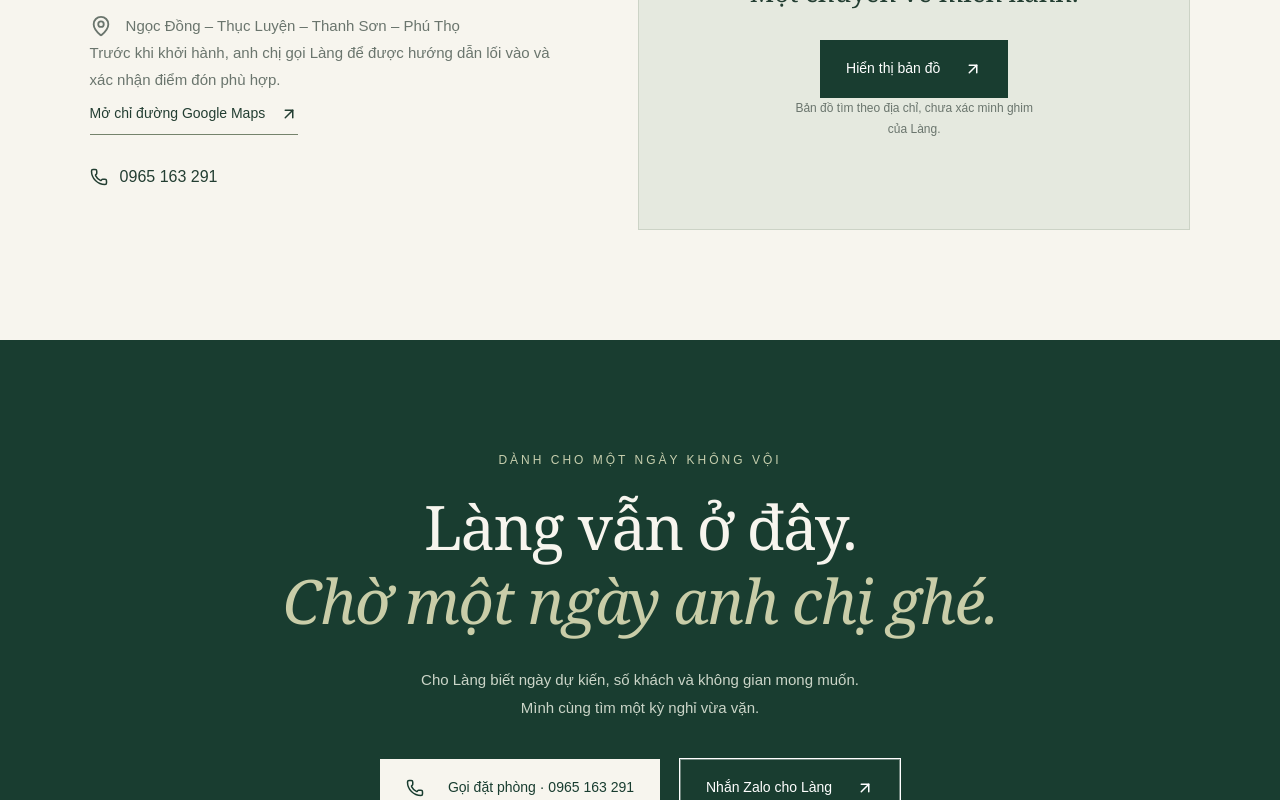
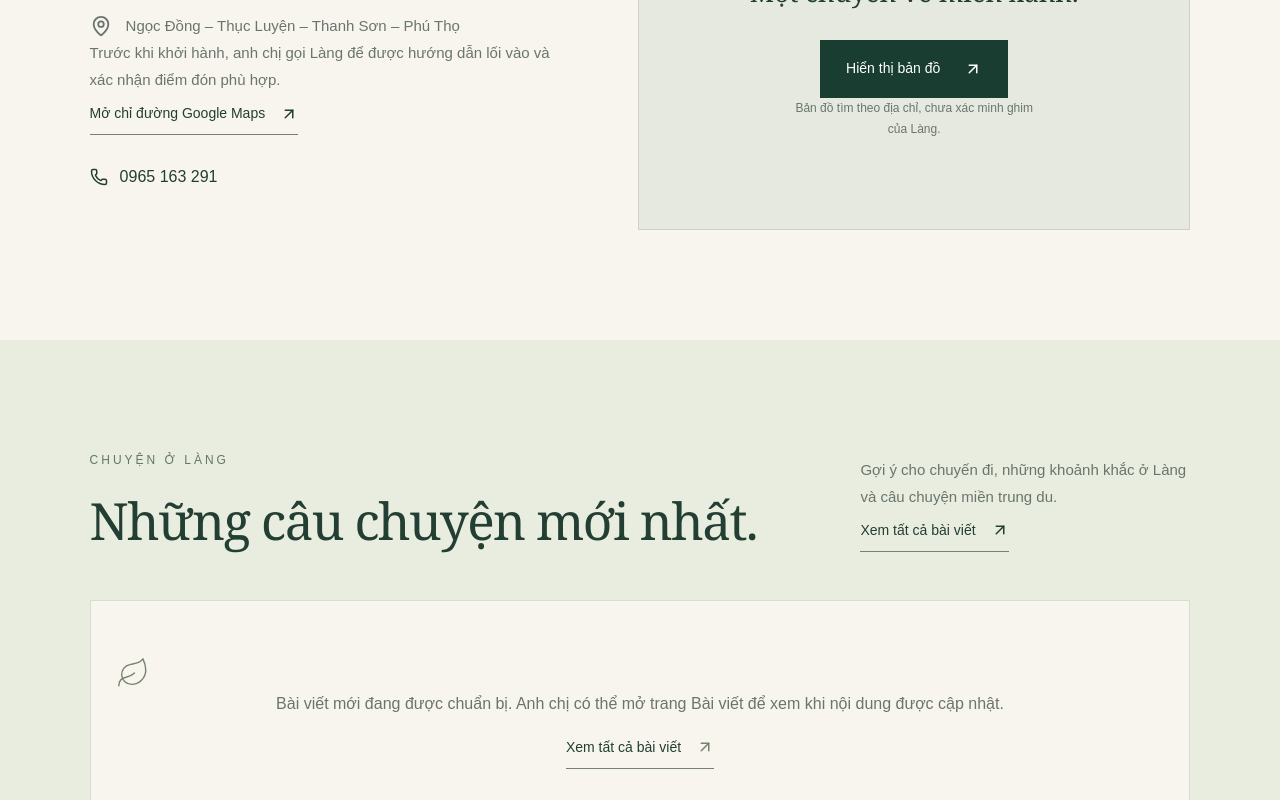
Before and after one commit to cuongdcco-droid/lang-ngoc-dong-retreat, a Next.js app: page / in a window 1280 px wide. Shown: the part 11200-12000 px from the top of the page. Built offline with nearby package versions, Linux system fonts and the light colour scheme; no server answers.

Commit message:
Update Site source

```diff
--- a/app/public-site.tsx
+++ b/app/public-site.tsx
@@ -23,6 +23,7 @@ function Story({scenes,copy}:{scenes:SiteContent["scenes"];copy:SiteContent["cop
 }
 export default function Home({preview=false,initialContent}:{preview?:boolean;initialContent?:SiteContent}){
  const {content,error}=useSiteContent(preview,initialContent);const {copy,media,rooms,scenes,gallery,address}=content;const mapQuery=encodeURIComponent(address);const experiences=content.experiences.map((item,i)=>({...item,icon:experienceDefaults[i%experienceDefaults.length].icon}));
+ const posts=content.posts.filter(post=>preview||post.published).slice().sort((a,b)=>b.date.localeCompare(a.date)).slice(0,3);
  const reduced=useReducedMotion();const [menu,setMenu]=useState(false);const [selected,setSelected]=useState<number|null>(null);const [map,setMap]=useState(false);const [videoPaused,setVideoPaused]=useState(false);const videoRef=useRef<HTMLVideoElement>(null);const galleryDialog=useRef<HTMLDialogElement>(null);const closeButton=useRef<HTMLButtonElement>(null);
  const heroRef=useRef<HTMLElement>(null);const {scrollYProgress}=useScroll({target:heroRef,offset:['start start','end start']});const y=useTransform(scrollYProgress,[0,1],['0%','20%']);
  useEffect(()=>{if(selected!==null){galleryDialog.current?.showModal();document.body.style.overflow='hidden';}else{galleryDialog.current?.close();document.body.style.overflow='';}return()=>{document.body.style.overflow='';};},[selected]);
@@ -39,8 +40,9 @@ export default function Home({preview=false,initialContent}:{preview?:boolean;in
  <section id="gallery" className="section gallery"><Reveal className="section-heading"><div><p className="eyebrow green">{copy.gallery_1}</p><h2>{copy.gallery_2}</h2></div><p>{copy.gallery_3}</p></Reveal><div className="gallery-grid">{gallery.map((item,i)=><button key={i} className={`gallery-item gallery-${i}`} onClick={()=>setSelected(i)} aria-label={`Mở ảnh: ${item.caption}`}><img src={item.src} alt={item.alt} loading="lazy"/><span>{item.caption}<ArrowUpRight size={18}/></span>{item.illustrative&&<small>{copy.gallery_4}</small>}</button>)}</div></section>
  <section id="reviews" className="section reviews"><Quote size={38} strokeWidth={1}/><p className="eyebrow green">{copy.reviews_1}</p><h2>{copy.reviews_2}<br/>{copy.reviews_3}</h2><p>{copy.reviews_4}<br/>{copy.reviews_5}</p><span className="review-rule"/><p className="review-note">{copy.reviews_6}<a href={content.contact.zalo} target="_blank" rel="noreferrer">{copy.reviews_7}<ArrowUpRight size={14}/></a>{copy.reviews_8}</p></section>
  <section id="location" className="section location"><Reveal className="location-copy"><p className="eyebrow green">{copy.location_1}</p><h2>{copy.location_2}<br/>{copy.location_3}<em>{copy.location_4}</em></h2><p className="address"><MapPin size={22}/><span>{address}</span></p><p>{copy.location_5}</p><a className="dark-link" href={content.contact.googleMaps||`https://www.google.com/maps/search/?api=1&query=${mapQuery}`} target="_blank" rel="noreferrer">{copy.location_6}<ArrowUpRight size={18}/></a><a className="location-phone" href={`tel:${content.contact.phone.replace(/[^+\d]/g,'')}`}><Phone size={18}/>{content.contact.phone}</a></Reveal><div className="map-panel">{map?<iframe title="Bản đồ tìm kiếm Ngọc Đồng, Thục Luyện, Thanh Sơn, Phú Thọ" src={`https://maps.google.com/maps?q=${mapQuery}&z=13&output=embed`} loading="lazy" referrerPolicy="no-referrer-when-downgrade" allowFullScreen/>:<div className="map-placeholder"><MapPin size={42} strokeWidth={1}/><span className="eyebrow">{copy.location_8}</span><h3>{copy.location_9}</h3><button className="button forest" onClick={()=>setMap(true)}>{copy.location_10}<ArrowUpRight size={18}/></button><p>{copy.location_11}</p></div>}</div></section>
+ <div id="blog" className="section blog-home"><Reveal className="section-heading"><div><p className="eyebrow green">{copy.blog_1}</p><h2>{copy.blog_2}</h2></div><div><p>{copy.blog_3}</p><a className="dark-link" href={preview?"/blog/?preview=1":"/blog/"}>{copy.blog_4}<ArrowUpRight size={18}/></a></div></Reveal>{posts.length?<div className="blog-home-grid">{posts.map(post=><Reveal className="blog-home-card" key={post.id}><a href={`/blog/${post.slug}/${preview?'?preview=1':''}`} aria-label={`Đọc bài: ${post.title}`}>{post.image?<div className="blog-home-image"><img src={post.image} alt={post.alt||post.title} loading="lazy"/></div>:<div className="blog-home-image blog-home-placeholder"><Leaf size={34} strokeWidth={1}/></div>}<div className="blog-home-copy"><time dateTime={post.date}>{new Intl.DateTimeFormat('vi-VN').format(new Date(post.date+'T00:00:00'))}{preview&&!post.published?' · Bản nháp':''}</time><h3>{post.title}</h3><p>{post.excerpt}</p><span>{copy.blog_5}<ArrowUpRight size={16}/></span></div></a></Reveal>)}</div>:<div className="blog-home-empty"><Leaf size={34} strokeWidth={1}/><p>{copy.blog_6}</p><a className="dark-link" href={preview?"/blog/?preview=1":"/blog/"}>{copy.blog_4}<ArrowUpRight size={18}/></a></div>}</div>
  <section id="booking" className="section booking"><Reveal><p className="eyebrow">{copy.booking_1}</p><h2>{copy.booking_2}<br/><em>{copy.booking_3}</em></h2><p>{copy.booking_4}<br/>{copy.booking_5}</p><div className="booking-actions"><a className="button light" href={`tel:${content.contact.phone.replace(/[^+\d]/g,'')}`}><Phone size={18}/>{copy.booking_6} · {content.contact.phone}</a><a className="button outline" href={content.contact.zalo} target="_blank" rel="noreferrer">{copy.booking_7}<ArrowUpRight size={18}/></a></div><div className="contact-extra">{(['facebook','booking','whatsapp'] as const).filter(k=>content.contact[k]).map(k=><a key={k} href={content.contact[k]} target="_blank" rel="noreferrer">{{facebook:'Facebook',booking:'Booking',whatsapp:'WhatsApp'}[k]} ↗</a>)}</div><p className="booking-note">{copy.booking_8}</p></Reveal></section>
- <div className="blog-access"><a href={preview?"/blog/?preview=1":"/blog/"}>Bài viết · Chuyện ở Làng ↗</a></div><footer><div className="footer-main"><div><a className="brand" href="#"><span className="brand-icon">{copy.footer_1}</span><span>{copy.footer_2}<small>{copy.footer_3}</small></span></a><p>{copy.footer_4}</p></div><div><p className="eyebrow">{copy.footer_5}</p><a href={content.links.footerRooms}>{copy.footer_6}</a><a href={content.links.footerExperiences}>{copy.footer_7}</a><a href={content.links.footerLongCoc}>{copy.footer_8}</a></div><div><p className="eyebrow">{copy.footer_9}</p><a href={`tel:${content.contact.phone.replace(/[^+\d]/g,'')}`}>{content.contact.phone}</a><p>{address}</p><a href={content.contact.zalo} target="_blank" rel="noreferrer">{copy.footer_11}<ArrowUpRight size={14}/></a></div></div><div className="footer-bottom"><span>{copy.footer_12}{new Date().getFullYear()}{copy.footer_13}</span><span>{copy.footer_14}</span><a href="#">{copy.footer_15}</a></div></footer>
+ <footer><div className="footer-main"><div><a className="brand" href="#"><span className="brand-icon">{copy.footer_1}</span><span>{copy.footer_2}<small>{copy.footer_3}</small></span></a><p>{copy.footer_4}</p></div><div><p className="eyebrow">{copy.footer_5}</p><a href={content.links.footerRooms}>{copy.footer_6}</a><a href={content.links.footerExperiences}>{copy.footer_7}</a><a href={content.links.footerLongCoc}>{copy.footer_8}</a><a href="/blog/">{copy.blog_4}</a></div><div><p className="eyebrow">{copy.footer_9}</p><a href={`tel:${content.contact.phone.replace(/[^+\d]/g,'')}`}>{content.contact.phone}</a><p>{address}</p><a href={content.contact.zalo} target="_blank" rel="noreferrer">{copy.footer_11}<ArrowUpRight size={14}/></a></div></div><div className="footer-bottom"><span>{copy.footer_12}{new Date().getFullYear()}{copy.footer_13}</span><span>{copy.footer_14}</span><a href="#">{copy.footer_15}</a></div></footer>
  <dialog ref={galleryDialog} className="lightbox" onCancel={()=>setSelected(null)} onClick={e=>{if(e.target===e.currentTarget)setSelected(null);}} onKeyDown={e=>{if(e.key==='ArrowRight')setSelected(v=>v===null?null:(v+1)%gallery.length);if(e.key==='ArrowLeft')setSelected(v=>v===null?null:(v+gallery.length-1)%gallery.length);}}>{selected!==null&&<><button ref={closeButton} className="lightbox-close" autoFocus aria-label="Đóng ảnh" onClick={()=>setSelected(null)}><X/></button><button className="lightbox-prev" aria-label="Ảnh trước" onClick={()=>setSelected((selected+gallery.length-1)%gallery.length)}><ChevronLeft/></button><figure><img src={gallery[selected].src} alt={gallery[selected].alt}/><figcaption>{gallery[selected].caption}{gallery[selected].illustrative?' · '+copy.gallery_4:''}<span>{selected+1}{copy.general_2}{gallery.length}</span></figcaption></figure><button className="lightbox-next" aria-label="Ảnh tiếp theo" onClick={()=>setSelected((selected+1)%gallery.length)}><ChevronRight/></button></>}</dialog>
  </OrderedMain>;
 }
--- a/lib/cms-fields.json
+++ b/lib/cms-fields.json
@@ -510,6 +510,42 @@
     "value": "Phòng và mức giá được xác nhận trực tiếp cùng Làng."
   },
   {
+    "key": "blog_1",
+    "group": "blog",
+    "label": "Dòng giới thiệu mục bài viết",
+    "value": "CHUYỆN Ở LÀNG"
+  },
+  {
+    "key": "blog_2",
+    "group": "blog",
+    "label": "Tiêu đề mục bài viết",
+    "value": "Những câu chuyện mới nhất."
+  },
+  {
+    "key": "blog_3",
+    "group": "blog",
+    "label": "Mô tả mục bài viết",
+    "value": "Gợi ý cho chuyến đi, những khoảnh khắc ở Làng và câu chuyện miền trung du."
+  },
+  {
+    "key": "blog_4",
+    "group": "blog",
+    "label": "Nút xem tất cả bài viết",
+    "value": "Xem tất cả bài viết"
+  },
+  {
+    "key": "blog_5",
+    "group": "blog",
+    "label": "Nút đọc bài",
+    "value": "Đọc bài viết"
+  },
+  {
+    "key": "blog_6",
+    "group": "blog",
+    "label": "Thông báo khi chưa có bài",
+    "value": "Bài viết mới đang được chuẩn bị. Anh chị có thể mở trang Bài viết để xem khi nội dung được cập nhật."
+  },
+  {
     "key": "footer_1",
     "group": "footer",
     "label": "Nội dung",
```
Also changed, not shown: app/globals.css.
